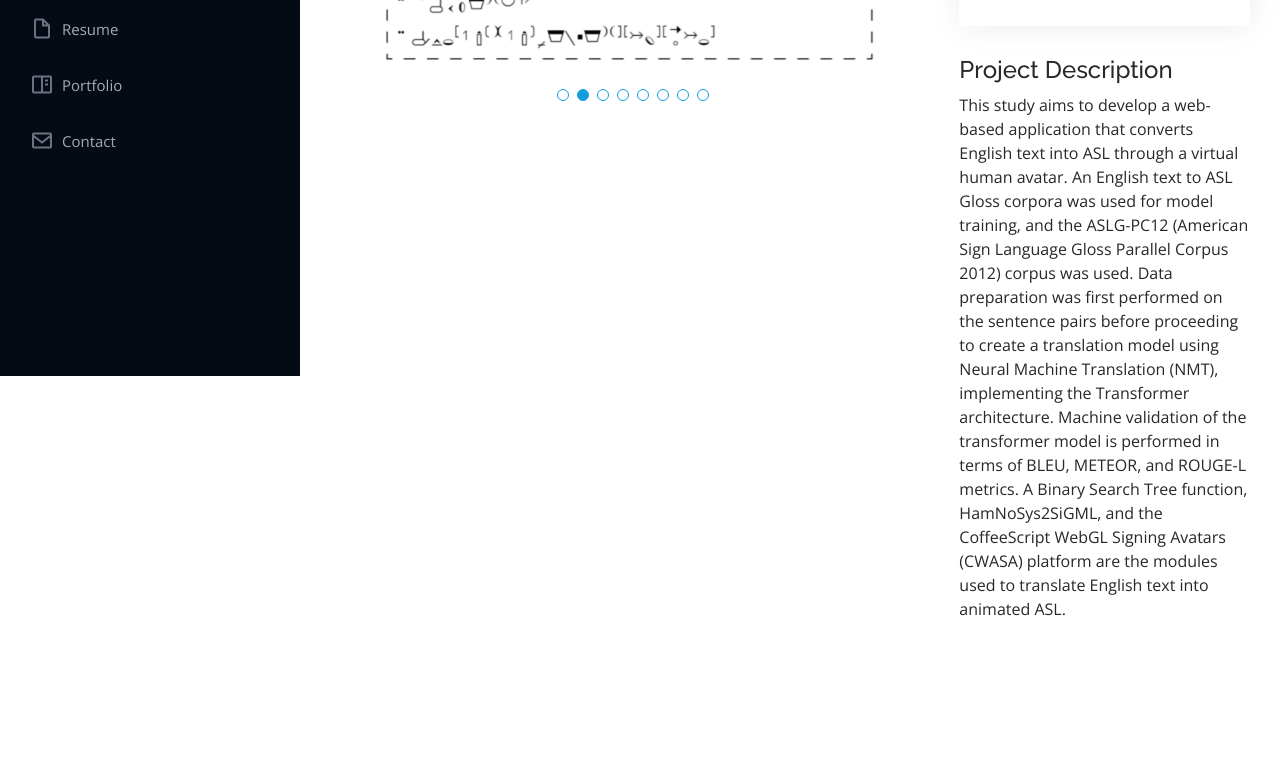
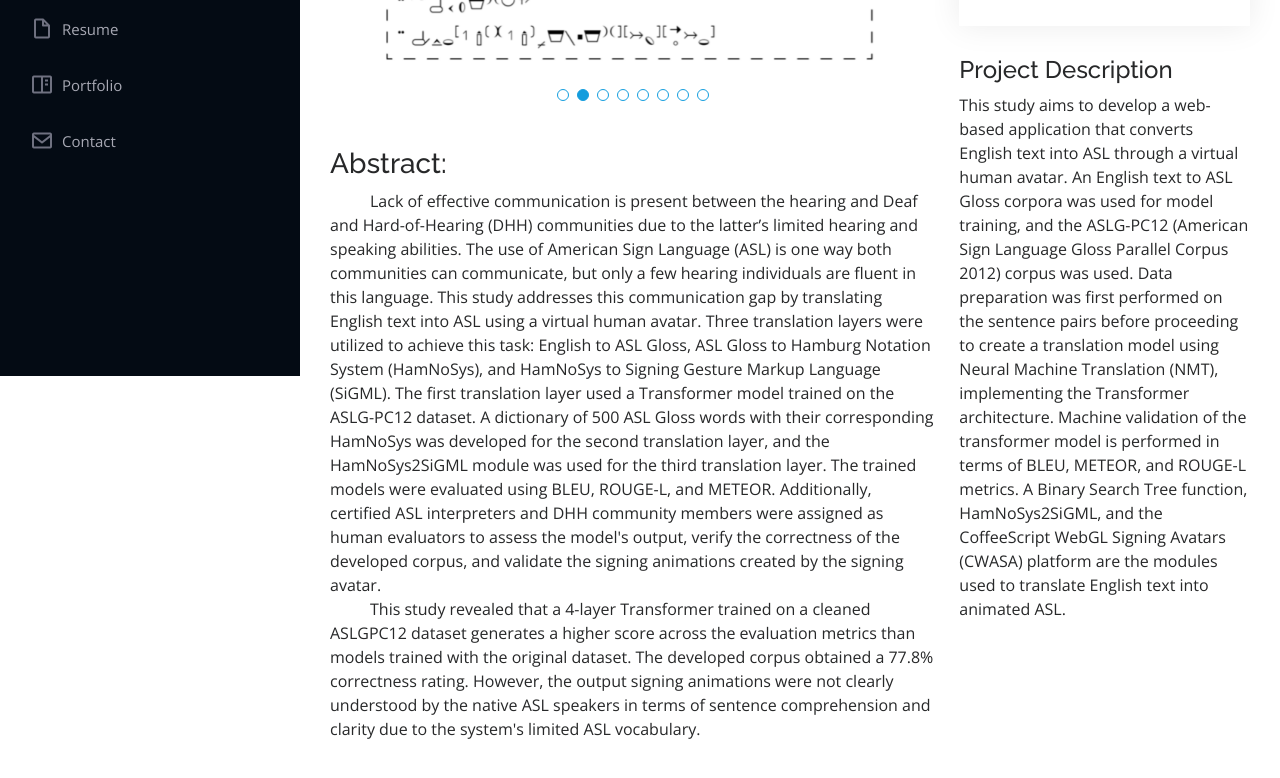
Before and after one commit to balanarenmar/balanarenmar.github.io, a plain HTML site: page portfolio-details-6.html in a window 1280 px wide. Shown: the part 424-1202 px from the top of the page. Before the commit the page ends 1121 px from the top, so only its background shows below. Drawn offline with nearby package versions, Linux system fonts and the light colour scheme.

Commit message:
Added Thesis Abstract

```diff
--- a/portfolio-details-6.html
+++ b/portfolio-details-6.html
@@ -130,6 +130,34 @@
               </div>
               <div class="swiper-pagination"></div>
             </div>
+
+              <div class="portfolio-description">
+                <h3>Abstract:</h3>
+                <p>
+                  <span class="tab"></span>Lack of effective communication is present between the hearing and Deaf
+                  and Hard-of-Hearing (DHH) communities due to the latter’s limited hearing and
+                  speaking abilities. The use of American Sign Language (ASL) is one way both
+                  communities can communicate, but only a few hearing individuals are fluent in this
+                  language. This study addresses this communication gap by translating English text
+                  into ASL using a virtual human avatar. Three translation layers were utilized to
+                  achieve this task: English to ASL Gloss, ASL Gloss to Hamburg Notation System
+                  (HamNoSys), and HamNoSys to Signing Gesture Markup Language (SiGML). The
+                  first translation layer used a Transformer model trained on the ASLG-PC12
+                  dataset. A dictionary of 500 ASL Gloss words with their corresponding HamNoSys
+                  was developed for the second translation layer, and the HamNoSys2SiGML
+                  module was used for the third translation layer. The trained models were evaluated
+                  using BLEU, ROUGE-L, and METEOR. Additionally, certified ASL interpreters and
+                  DHH community members were assigned as human evaluators to assess the
+                  model's output, verify the correctness of the developed corpus, and validate the
+                  signing animations created by the signing avatar.<br>
+                  <span class="tab"></span>This study revealed that a 4-layer Transformer trained on a cleaned ASLGPC12 dataset generates a higher score across the evaluation metrics than models
+                  trained with the original dataset. The developed corpus obtained a 77.8%
+                  correctness rating. However, the output signing animations were not clearly
+                  understood by the native ASL speakers in terms of sentence comprehension and
+                  clarity due to the system's limited ASL vocabulary.
+                </p>
+              </div>
+
           </div>
 
           <div class="col-lg-4">
```
Also changed, not shown: index.html (+9 -0 lines).
